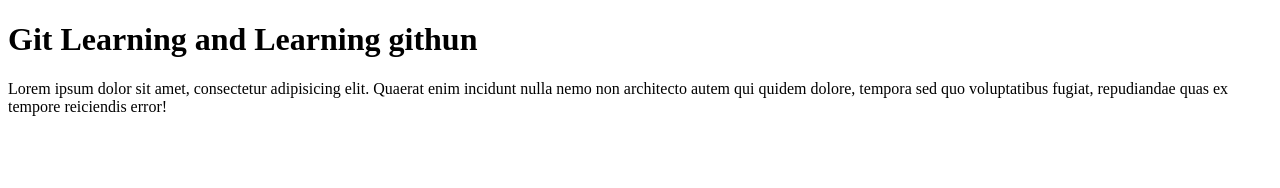
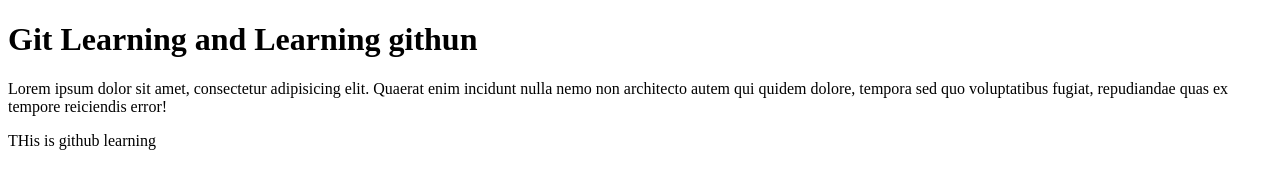
Before and after one commit to singhxmandeep/learn-git, a plain HTML site: page index.html in a window 1280 px wide. Drawn offline with Linux system fonts and the light colour scheme.

Commit message:
add another para to the code

```diff
--- a/index.html
+++ b/index.html
@@ -8,5 +8,6 @@
 <body>
     <h1>Git Learning and Learning githun</h1>
     <p>Lorem ipsum dolor sit amet, consectetur adipisicing elit. Quaerat enim incidunt nulla nemo non architecto autem qui quidem dolore, tempora sed quo voluptatibus fugiat, repudiandae quas ex tempore reiciendis error!</p>
+    <p>THis is github learning</p>
 </body>
 </html>
```
